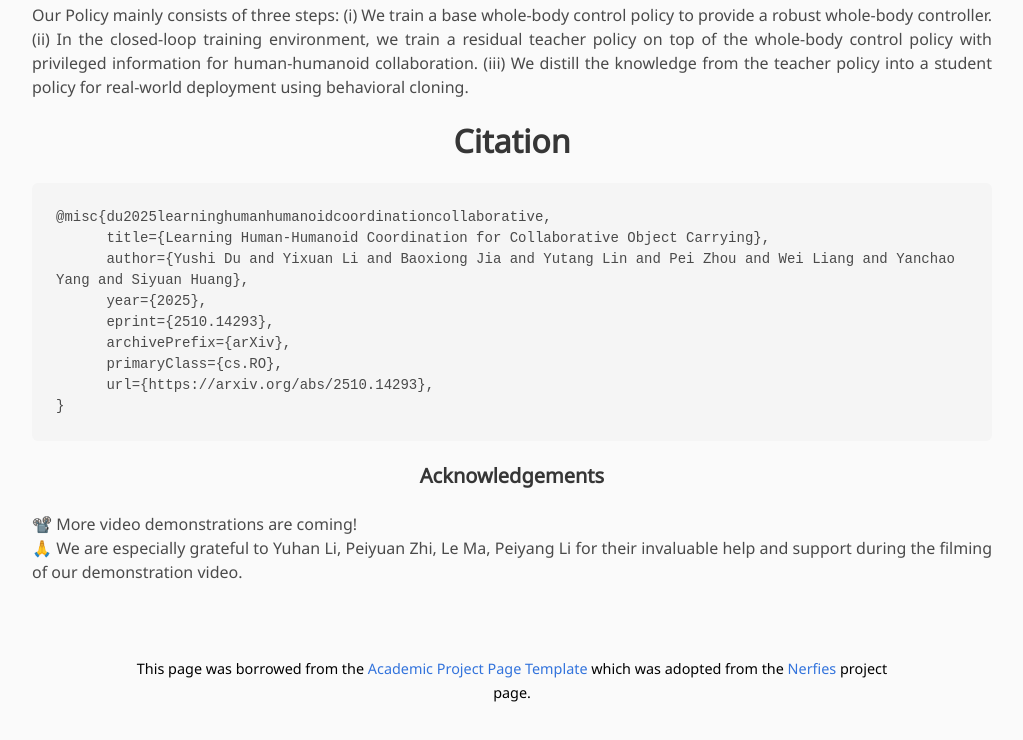
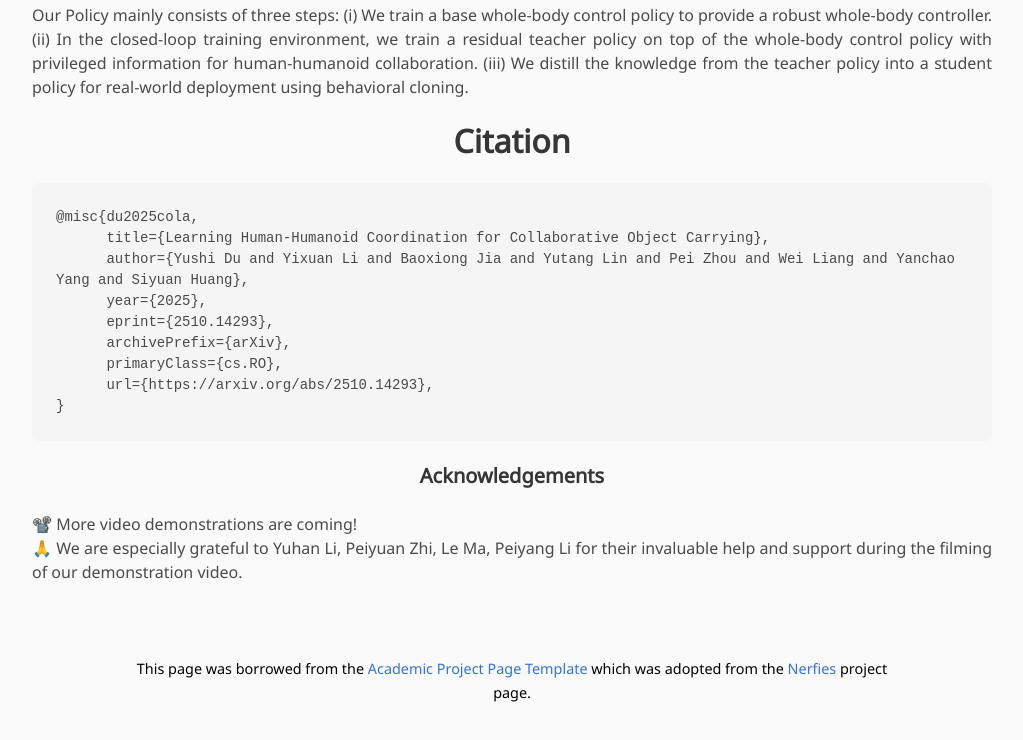
Before and after one commit to Yushi-Du/COLA, a plain HTML site: page index.html in a window 1280 px wide. Shown: the part 2016-2756 px from the top of the page, without its empty margins (128-1151 px from the left). Drawn offline with nearby package versions, Linux system fonts and the light colour scheme; a script that the page names is missing; some icons are missing; a web font is replaced by a local one.

Commit message:
Update citation entry in index.html

```diff
--- a/index.html
+++ b/index.html
@@ -206,7 +206,7 @@
       <div class="column is-18">
         <h3 class="title has-text-centered is-3">Citation</h3>
         <div class="bibtex-block">
-          <pre style="background-color: #f5f5f5; padding: 1.5rem; border-radius: 6px; overflow-x: auto; text-align: left;"><code class="language-bibtex">@misc{du2025learninghumanhumanoidcoordinationcollaborative,
+          <pre style="background-color: #f5f5f5; padding: 1.5rem; border-radius: 6px; overflow-x: auto; text-align: left;"><code class="language-bibtex">@misc{du2025cola,
       title={Learning Human-Humanoid Coordination for Collaborative Object Carrying},
       author={Yushi Du and Yixuan Li and Baoxiong Jia and Yutang Lin and Pei Zhou and Wei Liang and Yanchao Yang and Siyuan Huang},
       year={2025},
```
